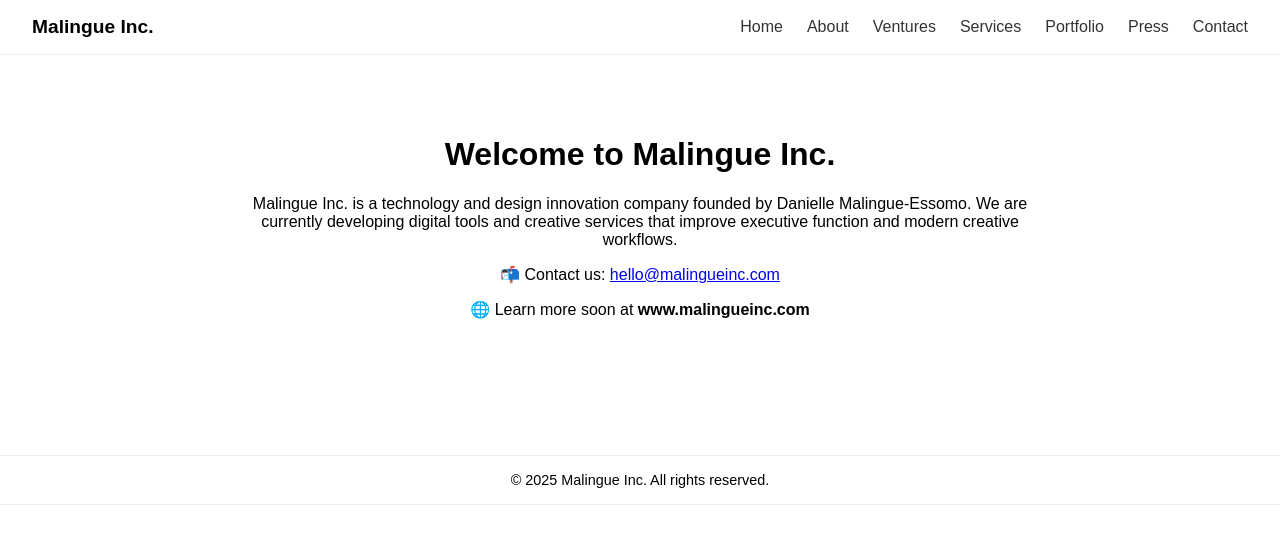
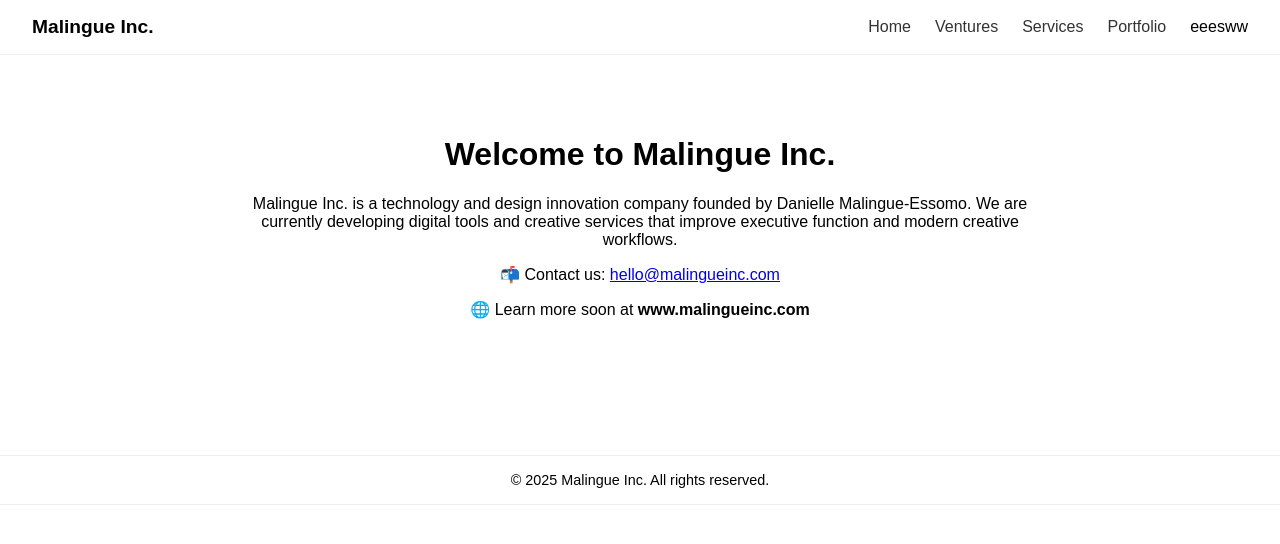
Before and after one commit to DanielleMalingue/DanielleMalingue.github.io, a plain HTML site: page index.html in a window 1280 px wide. Drawn offline with Linux system fonts and the light colour scheme.

Commit message:
Update index.html

```diff
--- a/index.html
+++ b/index.html
@@ -22,12 +22,10 @@
       <div class="logo"><a href="index.html" style="text-decoration: none; color: #000;">Malingue Inc.</a></div>
       <ul>
         <li><a href="index.html">Home</a></li>
-        <li><a href="about.html">About</a></li>
         <li><a href="ventures.html">Ventures</a></li>
         <li><a href="services.html">Services</a></li>
         <li><a href="portfolio.html">Portfolio</a></li>
-        <li><a href="press.html">Press</a></li>
-        <li><a href="contact.html">Contact</a></li>
+eeesww
       </ul>
     </nav>
   </header>
```
